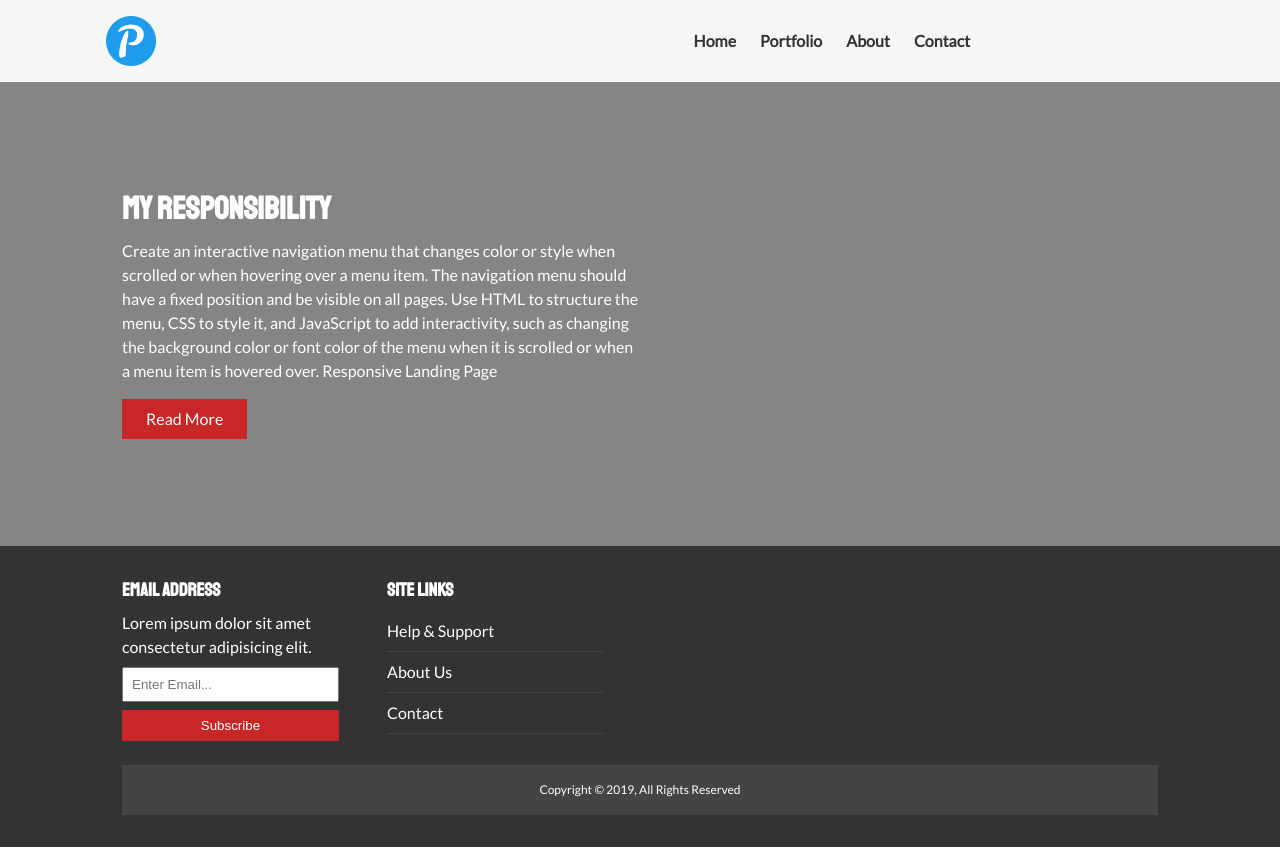
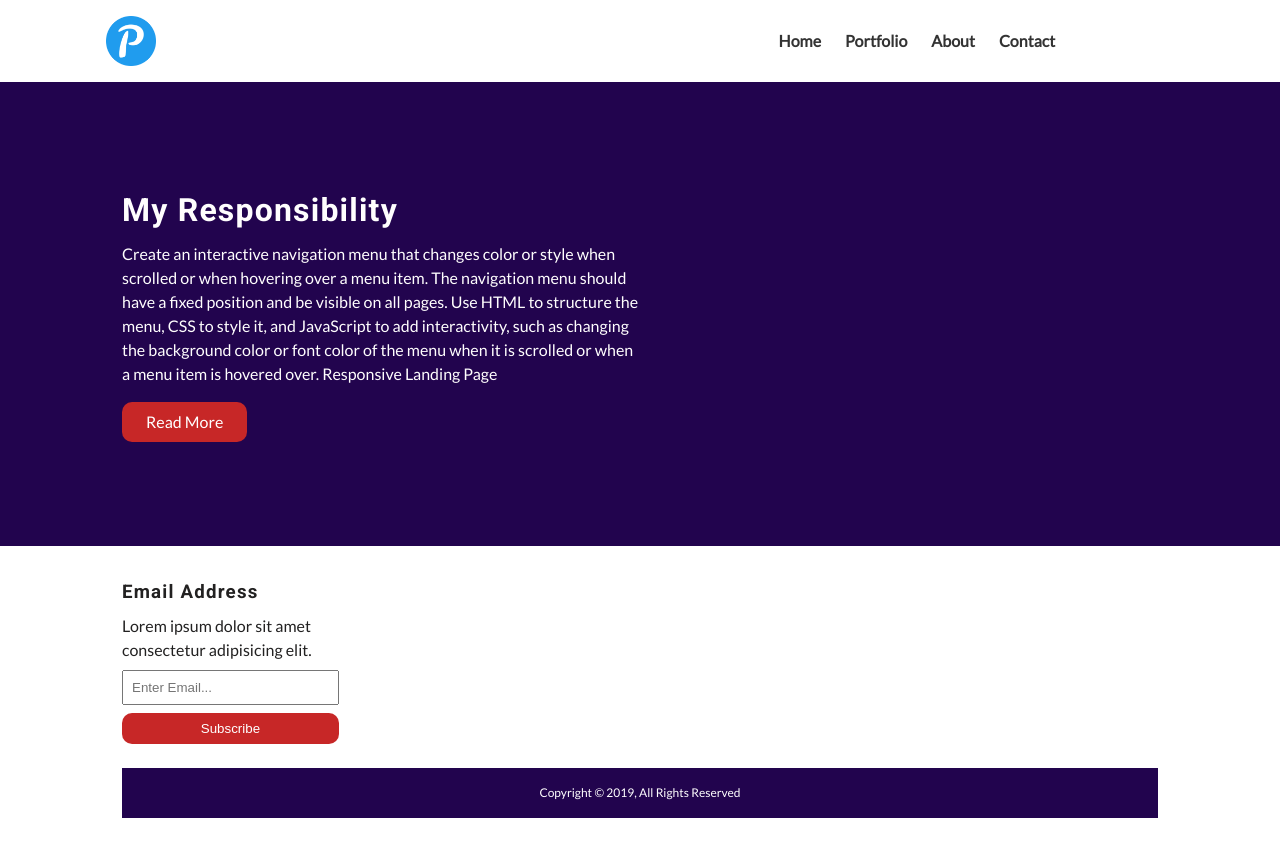
Before and after one commit to Ali-Sina-255/PRODIGY_WD_01, a plain HTML site: page index.html in a window 1280 px wide. Drawn offline with Linux system fonts and the light colour scheme.

Commit message:
finished

```diff
--- a/index.html
+++ b/index.html
@@ -23,11 +23,11 @@
     <title>Frist Task</title>
   </head>
   <body>
-    <nav id="main-nav">
+    <nav id="main-nav" class="navbar main-nav">
       <div class="container">
         <img src="images/portfolio.png" alt="NewsGrid" class="logo" />
 
-        <ul>
+        <ul class="nav-link">
           <li><a class="current" href="index.html">Home</a></li>
           <li><a href="about.html">Portfolio</a></li>
           <li><a href="about.html">About</a></li>
@@ -68,19 +68,12 @@
             <input type="submit" value="Subscribe" class="btn btn-primary" />
           </form>
         </div>
-        <div>
-          <h3>Site Links</h3>
-          <ul class="list">
-            <li><a href="#">Help & Support</a></li>
-            <li><a href="#">About Us</a></li>
-            <li><a href="#">Contact</a></li>
-          </ul>
-        </div>
 
         <div>
           <p>Copyright &copy; 2019, All Rights Reserved</p>
         </div>
       </div>
     </footer>
+    <script src="js/scripts.js"></script>
   </body>
 </html>
--- /dev/null
+++ b/js/scripts.js
@@ -0,0 +1,16 @@
+var navbar = document.getElementById("main-nav");
+var a = document.querySelectorAll("a");
+
+window.addEventListener("scroll", function () {
+  if (window.pageYOffset > 0) {
+    navbar.style.backgroundColor = "#c72727";
+    a.forEach((item) => {
+      item.style.color = "#fff";
+    });
+  } else {
+    navbar.style.backgroundColor = ""; // Reset the background-color to the default
+    a.forEach((item) => {
+      item.style.color = "";
+    });
+  }
+});
--- a/style/style.css
+++ b/style/style.css
@@ -1,11 +1,13 @@
+@import url("https://fonts.googleapis.com/css2?family=Roboto:ital,wght@0,100;0,300;0,400;0,500;0,700;0,900;1,100;1,300;1,400;1,500;1,700;1,900&display=swap");
 :root {
   --primary-color: #c72727;
   --secondary-color: #f99500;
-  --light-color: #f3f3f3;
-  --red-color: ##FF0040;
-  --dark-color: #333;
+  --light-color: #333;
+  --red-color: ##ff0040;
+  --dark-color: #eeedeb;
   --max-width: 1100px;
 }
+
 * {
   margin: 0;
   padding: 0;
@@ -13,7 +15,7 @@
 }
 
 body {
-  font-family: 'Lato', sans-serif;
+  font-family: "Lato", sans-serif;
   line-height: 1.5;
   background: var(--red-color);
 }
@@ -28,17 +30,23 @@ ul {
 }
 
 p {
-  margin: .5rem 0;
+  margin: 0.5rem 0;
 }
 
 img {
   width: 100%;
 }
 
-h1, h2, h3, h4, h5, h6 {
-  font-family: 'Staatliches', cursive;
-  margin-bottom: .55rem;
-  line-height: 1.3;
+h1,
+h2,
+h3,
+h4,
+h5,
+h6 {
+  font-family: "Roboto", sans-serif;
+  font-weight: bold;
+  font-style: bold;
+  letter-spacing: 1.2px;
 }
 .container {
   max-width: var(--max-width);
@@ -50,12 +58,19 @@ h1, h2, h3, h4, h5, h6 {
   display: inline-block;
   border: none;
   background: var(--dark-color);
+  border-radius: 10px;
   color: #fff;
   padding: 0.5rem 1.5rem;
 }
-.btn-light { background: var(--light-color) }
-.btn-primary { background: var(--primary-color) }
-.btn-secondary { background: var(--secondary-color) }
+.btn-light {
+  background: var(--light-color);
+}
+.btn-primary {
+  background: var(--primary-color);
+}
+.btn-secondary {
+  background: var(--secondary-color);
+}
 
 .btn-block {
   display: block;
@@ -91,23 +106,40 @@ h1, h2, h3, h4, h5, h6 {
 .bg-secondary a {
   color: #fff;
 }
-.py-1 { padding: 1.5rem 0 }
-.py-2 { padding: 2rem 0 }
-.py-3 { padding: 3rem 0 }
-.p-1 { padding: 1.5rem }
-.p-2 { padding: 2rem }
-.p-3 { padding: 3rem }
+.py-1 {
+  padding: 1.5rem 0;
+}
+.py-2 {
+  padding: 2rem 0;
+}
+.py-3 {
+  padding: 3rem 0;
+}
+.p-1 {
+  padding: 1.5rem;
+}
+.p-2 {
+  padding: 2rem;
+}
+.p-3 {
+  padding: 3rem;
+}
 .l-heading {
   font-size: 3rem;
 }
 .list li {
-  padding: .5rem 0;
+  color: black;
+  padding: 0.5rem 0;
   border-bottom: #555 dotted 1px;
   width: 90%;
 }
-.list li a:hover {
-  color: var(--primary-color) !important;
+
+/* .list li a:hover {
+  color: black;
+  /* color: var(--primary-color) !important;
 }
+*/
+
 /* Inner page grid container */
 .page-container {
   display: grid;
@@ -122,7 +154,6 @@ h1, h2, h3, h4, h5, h6 {
 
 /* Navigation */
 #main-nav {
-  background-color: #f7f7f8;
   position: sticky;
   top: 0;
   z-index: 2;
@@ -130,7 +161,7 @@ h1, h2, h3, h4, h5, h6 {
 
 #main-nav .container {
   display: grid;
-  grid-template-columns: 6fr 3fr 2fr;
+  grid-template-columns: 6fr 3fr 1fr;
   padding: 1rem;
   align-items: center;
 }
@@ -149,8 +180,6 @@ h1, h2, h3, h4, h5, h6 {
   font-weight: bold;
 }
 
-
-
 #main-nav ul li a:hover {
   color: red;
   letter-spacing: 3px;
@@ -159,17 +188,16 @@ h1, h2, h3, h4, h5, h6 {
 
 /* Showcase */
 #showcase {
-  color: #fff;
-  background: #333;
+  color: rgb(255, 254, 254);
+  background: #22044e;
   padding: 2rem;
   position: relative;
 }
 
 #showcase:before {
-  content: '';
+  content: "";
   position: absolute;
-  background-color: #fff;
-/*  background-color: #f7f7f8;*/
+  /*  background-color: #f7f7f8;*/
   top: 0;
   left: 0;
   width: 100%;
@@ -202,8 +230,7 @@ h1, h2, h3, h4, h5, h6 {
 
 /* Footer */
 #main-footer {
-  background: var(--dark-color);
-  color: #fff;
+  color: #222121;
 }
 #main-footer img {
   width: 150px;
@@ -217,17 +244,35 @@ h1, h2, h3, h4, h5, h6 {
   grid-gap: 1.5rem;
 }
 #main-footer .footer-container > *:last-child {
-  background: #444;
+  background: #22044e;
   grid-column: 1 / span 4;
-  padding: .5rem;
+  padding: 0.5rem;
   text-align: center;
   font-size: 0.75rem;
+  color: #fff;
 }
-#main-footer .footer-container input[type='email'] {
+#main-footer .footer-container input[type="email"] {
   width: 90%;
   padding: 0.5rem;
   margin-bottom: 0.5rem;
 }
-#main-footer .footer-container input[type='submit'] {
+#main-footer .footer-container input[type="submit"] {
   width: 90%;
 }
+
+.navbar.scrolled {
+  background-color: #fff;
+  box-shadow: 0 2px 4px rgba(0, 0, 0, 0.1);
+}
+
+.navbar.scrolled .nav-link {
+  color: #666;
+}
+
+.navbar.scrolled .nav-link:hover {
+  color: #333;
+}
+.white-color {
+  color: #fff;
+}
+/* copy right  */
```
